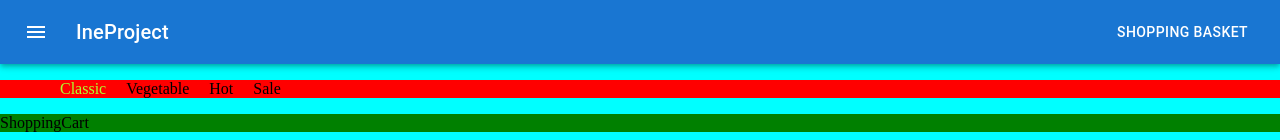
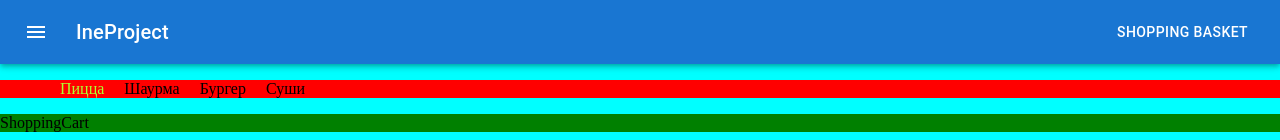
Before and after one commit to inevadim/ineproject, a React (Create React App) app: page / in a window 1280 px wide. Shown: the top 140 px of the page. Built offline with nearby package versions, Linux system fonts and the light colour scheme.

Commit message:
rename menu

```diff
--- a/src/components/header/menu/Menu.jsx
+++ b/src/components/header/menu/Menu.jsx
@@ -8,7 +8,7 @@ export const Menu = () => {
     setActive(variable);
   };
 
-  const categories = ['Classic', 'Vegetable', 'Hot', 'Sale'];
+  const categories = ['Пицца', 'Шаурма', 'Бургер', 'Суши'];
 
   return (
     <div className={styles.menu}>
```
